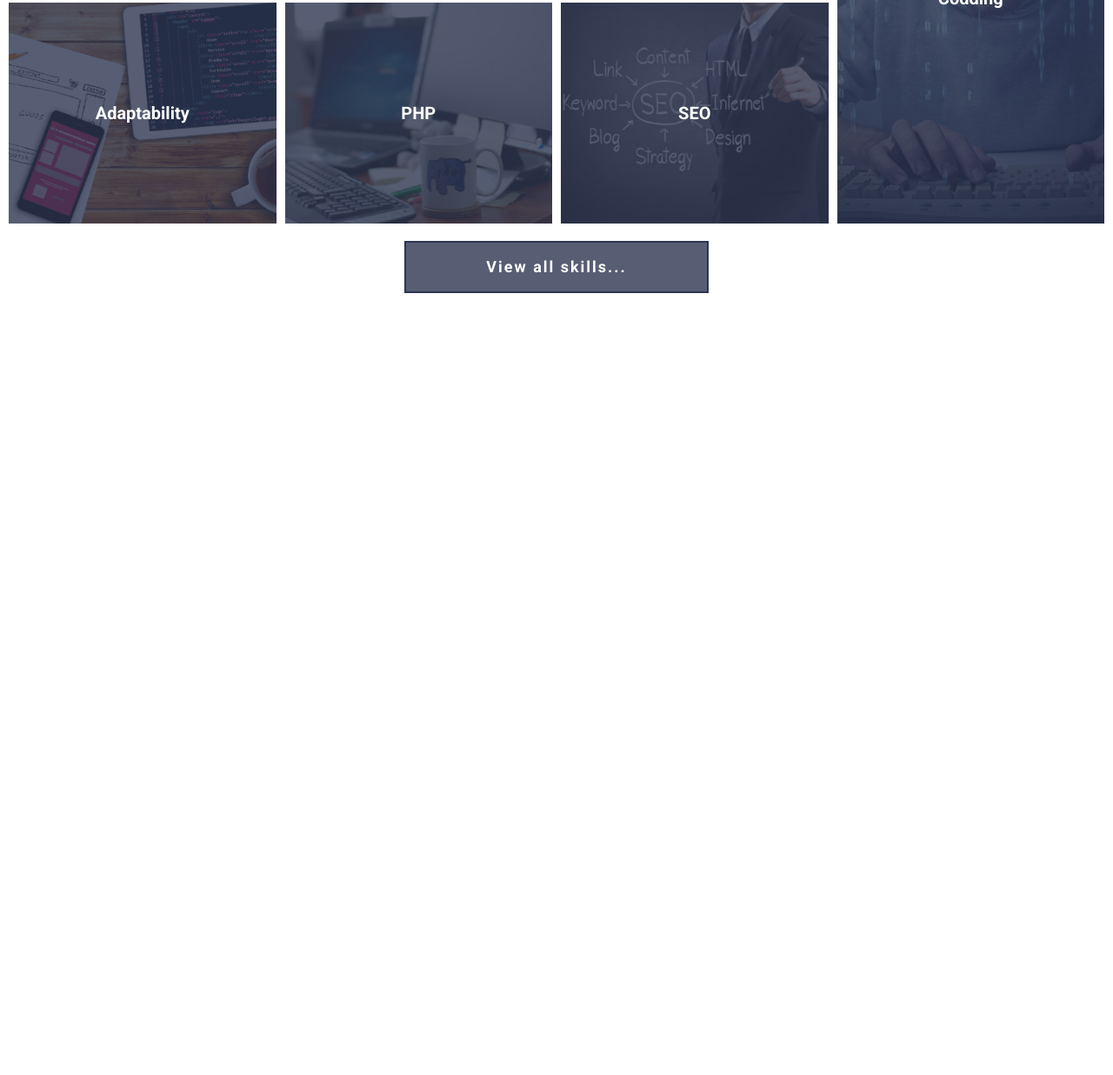
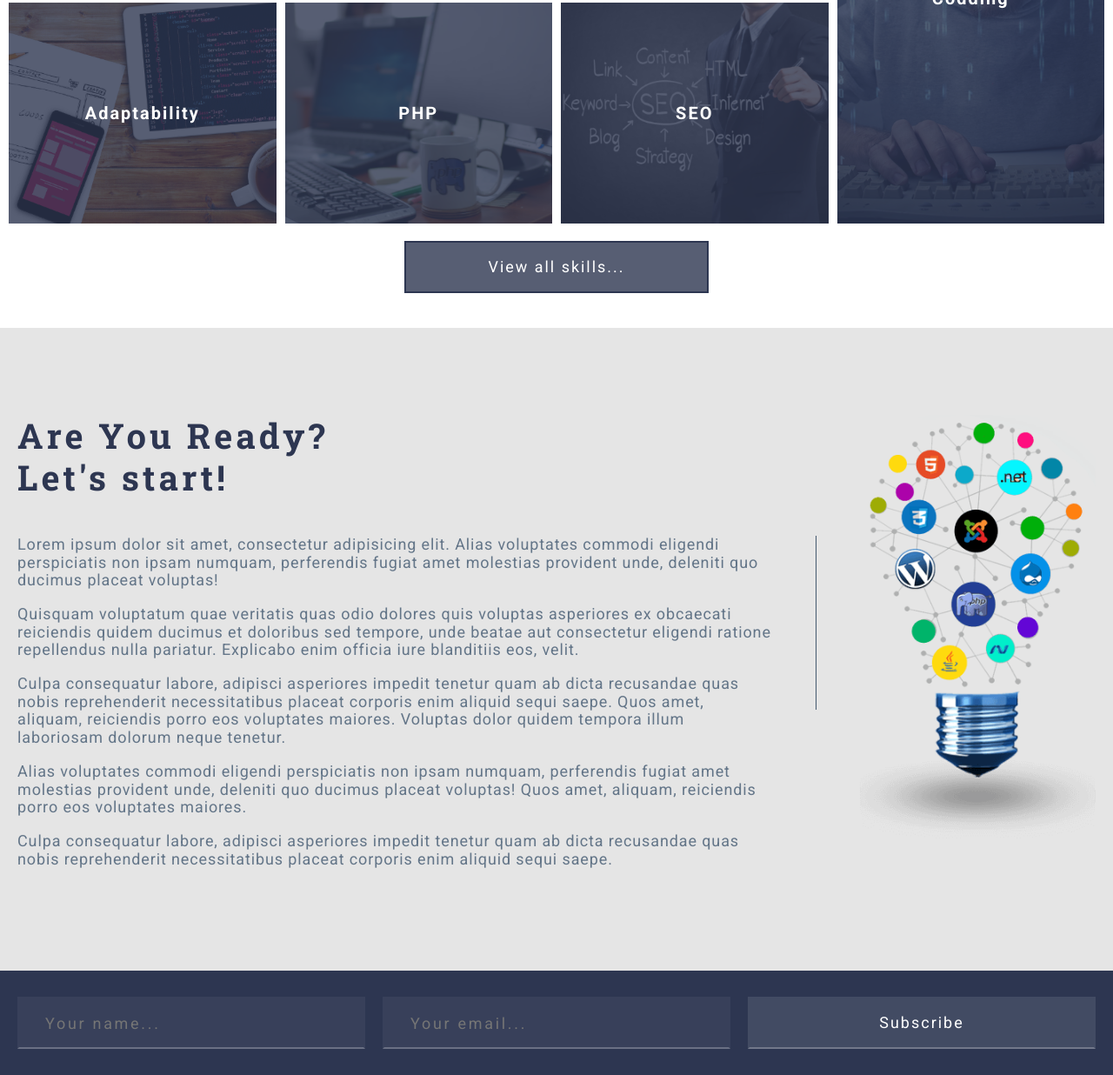
Before and after one commit to DonVitaliy1977/202207_KursFront, a website: page index.html in a window 1280 px wide. Shown: the part 1334-2570 px from the top of the page at 87% size. Before the commit the page ends 1711 px from the top, so only its background shows below. Drawn offline with Linux system fonts and the light colour scheme.

Commit message:
pixel murkup block about and form

```diff
--- a/assets/scss/common/_classes.scss
+++ b/assets/scss/common/_classes.scss
@@ -8,6 +8,7 @@
 
   transition: background-color 0.5s;
   letter-spacing: 0.11em;
+  font-weight: 400;
 
   border: 2px solid $color-light;
 
--- a/assets/scss/common/_typography.scss
+++ b/assets/scss/common/_typography.scss
@@ -35,6 +35,15 @@ h1 {
     font-size: 1.875rem;
   }
 }
+h2 {
+  font-size: 2.5rem;
+  letter-spacing: 0.1em;
+  line-height: 1.2em;
+  color: $color-primary;
+  font-family: $font-header;
+  margin: 0;
+  margin-bottom: 3rem;
+}
 a {
   text-decoration: none;
 
--- a/assets/scss/components/sections/_section-about.scss
+++ b/assets/scss/components/sections/_section-about.scss
@@ -0,0 +1,46 @@
+@use "../../presets" as *;
+@use "../../mixins" as *;
+
+.about {
+  letter-spacing: 0.055em;
+  padding: 100px 0;
+  background-color: $color-gray-light;
+  &__container {
+    display: grid;
+    grid-template-columns: 1fr 271px;
+    gap: $gap-x5;
+
+    max-width: $ul;
+    margin: auto;
+    padding: 0 20px;
+  }
+  &__content {
+    & p {
+      font-size: 1.125rem;
+      color: $color-gray;
+
+      &:first-of-type {
+        position: relative;
+        margin-top: -5px;
+        &::after {
+          position: absolute;
+          top: 0;
+          right: -50px;
+          content: "";
+          width: 1px;
+          height: 200px;
+          background-color: $color-gray-dark;
+        }
+      }
+    }
+    &__image {
+      display: grid;
+      align-items: center;
+      justify-content: center;
+      & img {
+        max-width: 100%;
+        max-height: 480px;
+      }
+    }
+  }
+}
--- a/assets/scss/components/sections/_section-form.scss
+++ b/assets/scss/components/sections/_section-form.scss
@@ -0,0 +1,40 @@
+@use "../../presets" as *;
+@use "../../mixins" as *;
+
+.form {
+  background-color: $color-primary;
+  padding: 30px 0;
+}
+.form__container {
+  display: grid;
+  grid-template-columns: repeat(3, 1fr);
+  margin: auto;
+  max-width: 1340px;
+  padding: 0 20px;
+  padding-left: 20px;
+  padding-right: 20px;
+
+  gap: $gap;
+}
+.form-item {
+}
+.form-item__input {
+  display: block;
+  width: 100%;
+  height: 60px;
+  padding-left: 30px;
+  padding-right: 30px;
+  border: 2px solid rgba($color-light, 0);
+  border-bottom-color: rgba($color-light, 0.25);
+  background-color: rgba($color-light, 0.05);
+  font-size: 1.125rem;
+  letter-spacing: 0.15em;
+  color: $color-gray-light;
+}
+.form .btn--primary {
+  width: 100%;
+  border: 2px solid rgba($color-light, 0);
+  border-bottom-color: rgba($color-light, 0.25);
+  background-color: rgba($color-light, 0.1);
+  color: $color-light;
+}
--- a/assets/scss/components/sections/skills/_skill-item.scss
+++ b/assets/scss/components/sections/skills/_skill-item.scss
@@ -12,6 +12,8 @@
     z-index: 1;
 
     margin: 0;
+
+    letter-spacing: 2px;
 
     @include md-min {
       font-size: 1.25rem;
--- a/index.html
+++ b/index.html
@@ -148,8 +148,50 @@
       </h3>
     </section>
 
-    <section></section>
-    <section></section>
+    <section class="about">
+      <div class="about__container">
+        <div class="about__content">
+          <h2>Are You Ready?<br>Let's start!</h2>
+          <p>Lorem ipsum dolor sit amet, consectetur adipisicing elit. Alias voluptates commodi eligendi perspiciatis
+            non
+            ipsam numquam, perferendis fugiat amet molestias provident unde, deleniti quo ducimus placeat voluptas!</p>
+          <p>Quisquam voluptatum quae veritatis quas odio dolores quis voluptas asperiores ex obcaecati reiciendis
+            quidem
+            ducimus et doloribus sed tempore, unde beatae aut consectetur eligendi ratione repellendus nulla pariatur.
+            Explicabo enim officia iure blanditiis eos, velit.</p>
+          <p>Culpa consequatur labore, adipisci asperiores impedit tenetur quam ab dicta recusandae quas nobis
+            reprehenderit necessitatibus placeat corporis enim aliquid sequi saepe. Quos amet, aliquam, reiciendis porro
+            eos voluptates maiores. Voluptas dolor quidem tempora illum laboriosam dolorum neque tenetur.
+          </p>
+          <p>Alias voluptates commodi eligendi perspiciatis non ipsam numquam, perferendis fugiat amet molestias
+            provident
+            unde, deleniti quo ducimus placeat voluptas! Quos amet, aliquam, reiciendis porro eos voluptates maiores.
+          </p>
+          <p> Culpa consequatur labore, adipisci asperiores impedit tenetur quam ab dicta recusandae quas nobis
+            reprehenderit necessitatibus placeat corporis enim aliquid sequi saepe.</p>
+
+          </p>
+        </div>
+        <div class="about__image">
+          <img src="/assets/img/img-lamp-webdev.png" alt="Lamp">
+        </div>
+      </div>
+    </section>
+
+    <section class="form">
+      <form class="form__container" action="#">
+        <div class="form-item">
+          <input class="form-item__input" type="text" name="name" placeholder="Your name...">
+        </div>
+        <div class="form-item">
+          <input class="form-item__input" type="email" name="email" placeholder="Your email...">
+        </div>
+        <div class="form-item">
+          <button class="btn btn--primary" type="submit">Subscribe</button>
+        </div>
+      </form>
+    </section>
+
     <section></section>
   </main>
   <footer>
```
Also changed, not shown: assets/css/style.css.
